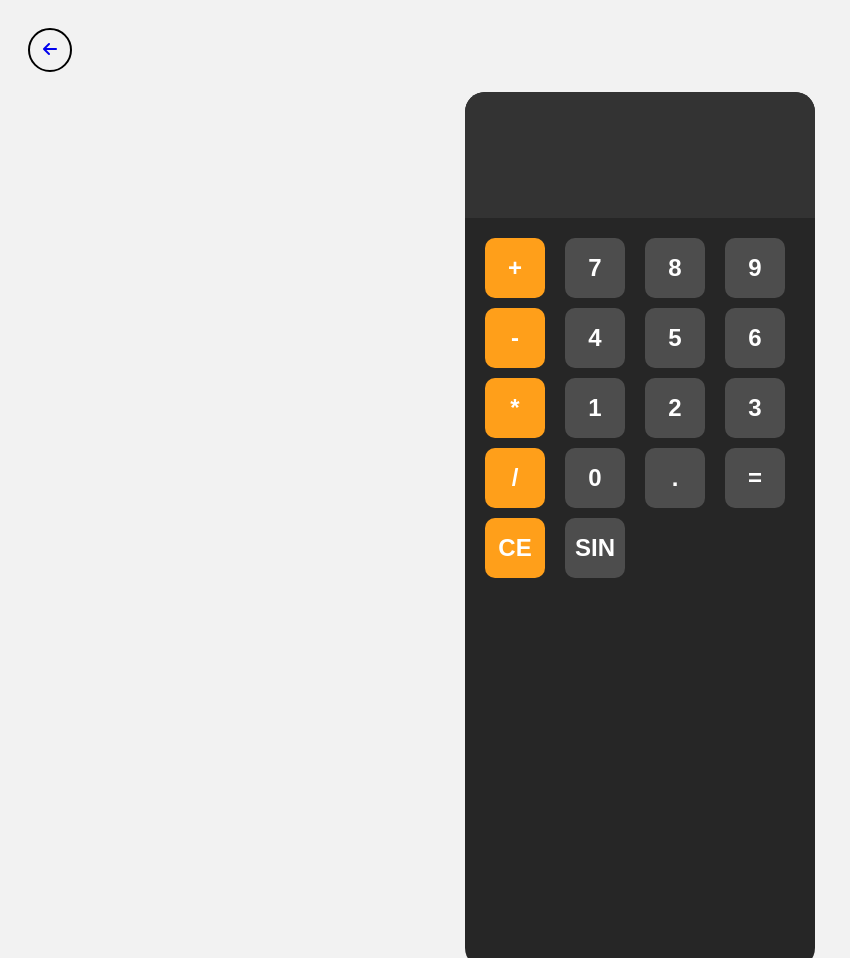
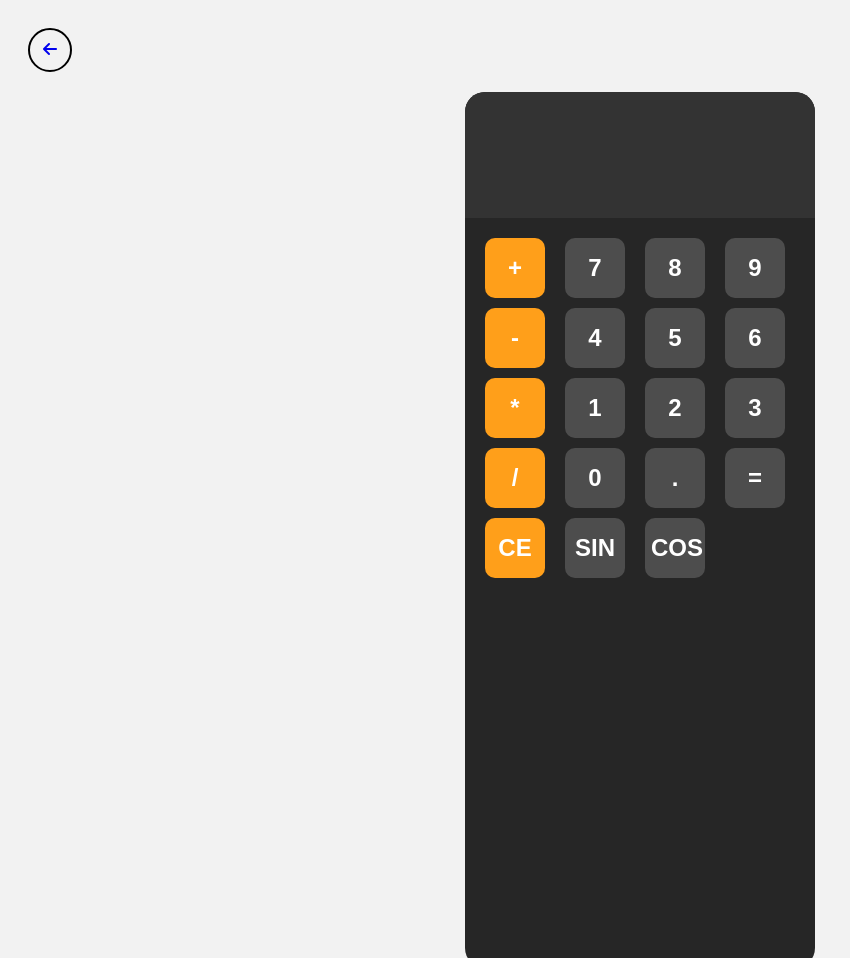
Before and after one commit to DemmyJay-99/Playground, a plain HTML site: page calculator/index.html in a window 1280 px wide. Shown: the top 958 px of the page, without its empty margins (0-850 px from the left). Drawn offline with Linux system fonts and the light colour scheme.

Commit message:
Add COS button

```diff
--- a/calculator/index.html
+++ b/calculator/index.html
@@ -40,6 +40,7 @@
             <button onclick="calculate()">=</button>
             <button onclick="clearDisplay()" class="operator-btn">CE</button>
             <button onclick="calculateSin()">SIN</button>
+            <button onclick="calculateCos()">COS</button>
         </div>
     </div>
 
--- a/calculator/script.js
+++ b/calculator/script.js
@@ -6,7 +6,7 @@ function appendToDisplay(input){
 
 function clearDisplay(){
     display.value = "";
-}
+};
 
 function calculate(){
     try {
@@ -14,13 +14,17 @@ function calculate(){
     } catch (error) {
         display.value = "Error";
     }
-}
+};
 
 function calculateSin(){
     const input = parseFloat(display.value);
     display.value = Math.sin(input);
-}
+};
 
+function calculateCos(){
+    const input = parseFloat(display.value);
+    display.value = Math.cos(input);
+};
 // const allowedKeys = ['0','1','2','3','4','5','6','7','8','9','+','-','*','/','.'];
 
 // <!DOCTYPE html>
```
